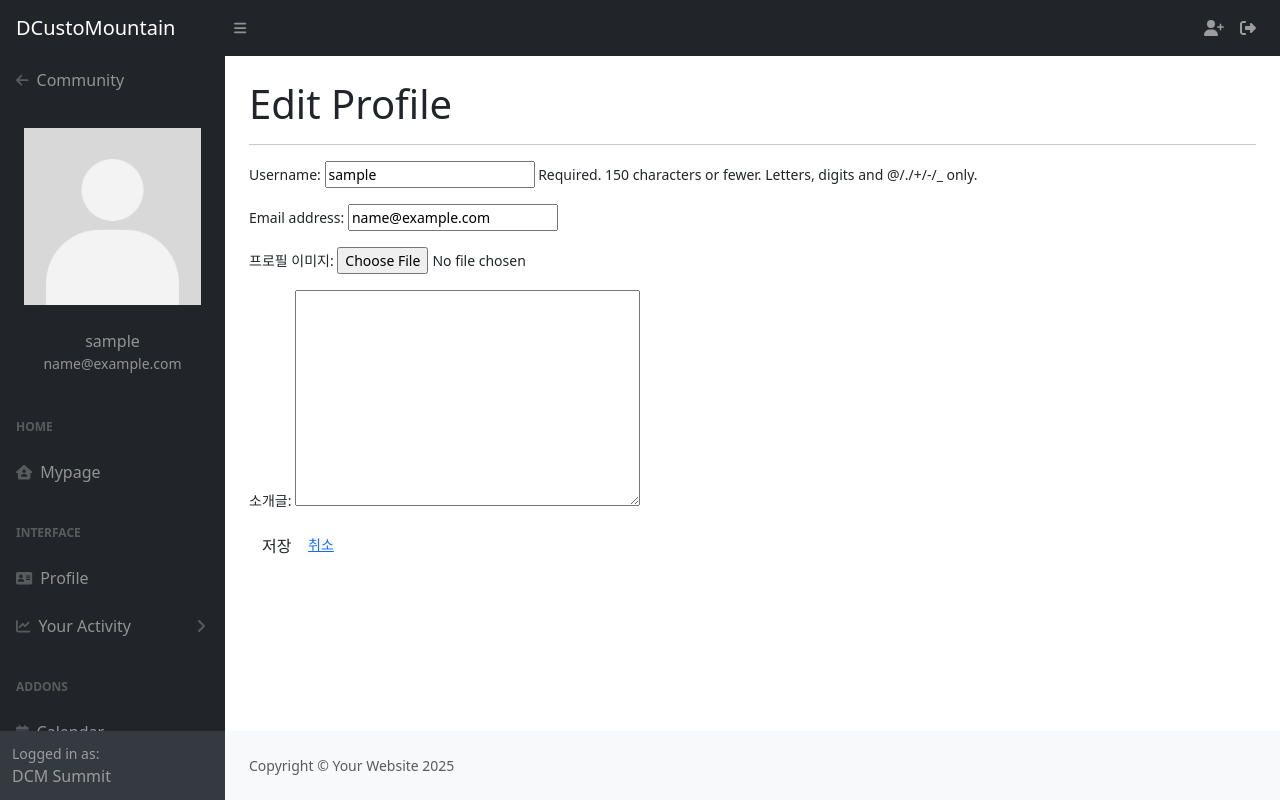
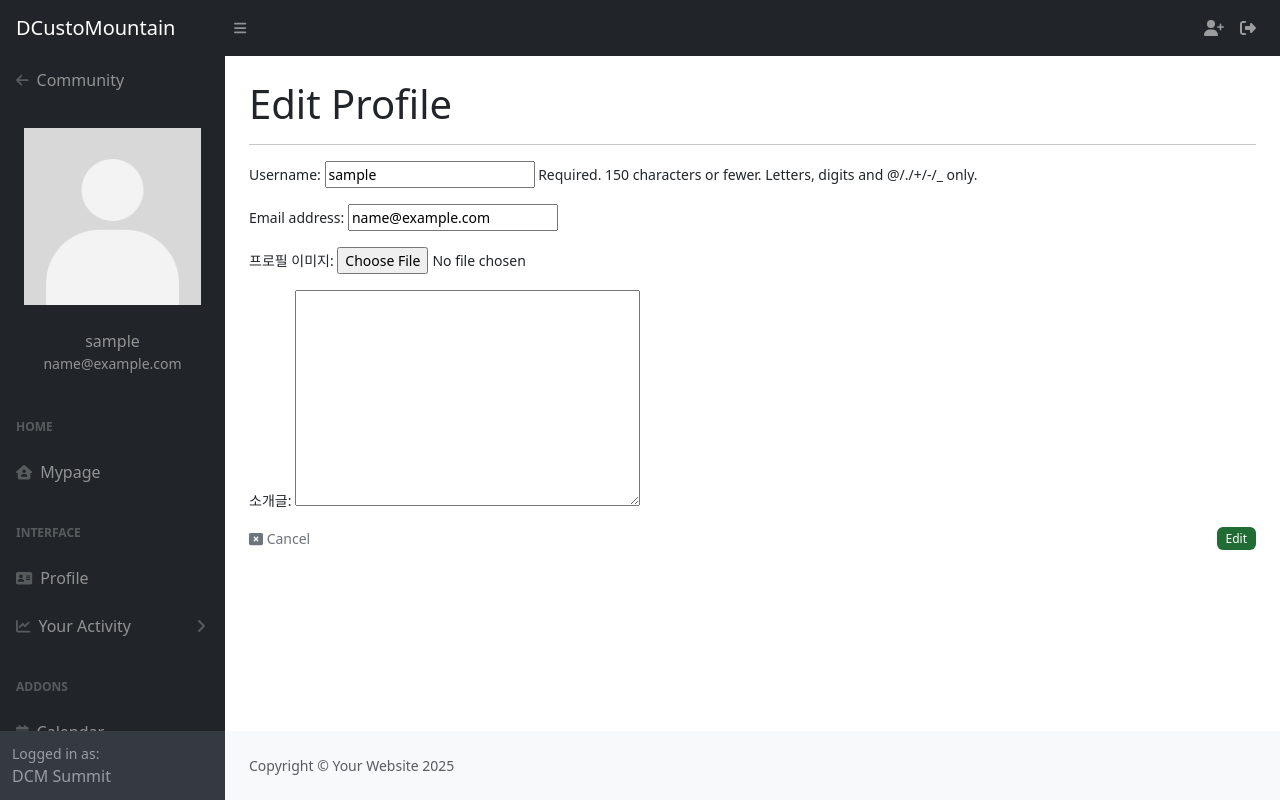
Before and after one commit to woojung99/DCustoMountain_summit, a Django app: page /users/1/edit_profile/ in a window 1280 px wide. Run offline with Django 5.2, Linux system fonts and the light colour scheme; the visitor is signed in with stand-in values (Sample User, id 1); some libraries are stand-ins or nearby versions.

Commit message:
유진님코드main에반영

```diff
--- a/DCustoMountain/mountains/views.py
+++ b/DCustoMountain/mountains/views.py
@@ -7,7 +7,7 @@ def infopage(request):
     form = FilterForm(request.GET or None)
     mountains = Mountain.objects.all()
     location = request.GET.get("location", None)
-    difficulty = request.GET.get("height", None)
+    difficulty = request.GET.get("difficulty", None)
     leadtime = request.GET.get("leadtime", None)
     if location:
         mountains = mountains.filter(location__contains=location)
--- a/DCustoMountain/templates/mountains/infopage.html
+++ b/DCustoMountain/templates/mountains/infopage.html
@@ -21,7 +21,7 @@
                     </div>
                     <hr class="main-divider" />
                     <div class="small justify-content-between mt-2 mb-2">
-                        {% for choice in form.difficuly %}
+                        {% for choice in form.difficulty %}
                         {{ choice }}
                         {% endfor %}
                     </div>
@@ -55,7 +55,7 @@
                 {% for mountain in page_obj %}
                     <div class="col mb-5">
                         <div class="card h-100">
-                            <img class="card-img-top" src="{{ mountain.mtn_image }}" alt="" width="232" height="154.97"/>
+                            <img class="card-img-top" src="{{ mountain.mtn_image.url }}" alt="" />
                             <div class="card-body p-4">
                                 <div class="text-center">
                                     <h5 class="fw-bolder">{{ mountain.name }}</h5>
--- a/DCustoMountain/templates/mountains/mountain_detail.html
+++ b/DCustoMountain/templates/mountains/mountain_detail.html
@@ -21,7 +21,7 @@
     <div class="container px-4 px-lg-5 mt-3">
         <div class="row">
             <div class="col-xl-4 col-md-4">
-                <img src="{{ mountain.mtn_image }}" alt="" class="img-fluid w-100"  width="492" height="373.91">
+                <img src="{{ mountain.mtn_image.url }}" alt="" class="img-fluid w-100" width="492" height="373.91">
             </div>
             <div class="col-xl-8 col-md-8">
                 <hr class="main-divider" />
--- a/DCustoMountain/templates/users/edit_profile.html
+++ b/DCustoMountain/templates/users/edit_profile.html
@@ -11,8 +11,14 @@
             <li class="list-group-item">
                 <div class="small justify-content-between mt-2 mb-2">
                     {{ form.as_p }}
-                    <button type="submit" class="btn btn-signup">저장</button>
-                    <a href="{% url 'users:profile' user_id=request.user.id %}">취소</a>
+                </div>
+                <div class="small d-flex align-items-center justify-content-between mt-2 mb-2">
+                    <a class="text-decoration-none" href="{% url 'users:profile' user_id=request.user.id %}">
+                        <div class="text-secondary"><i class="fa-solid fa-rectangle-xmark"></i> Cancel</div>
+                    </a>
+                    <button type="submit" class="btn text-white" style="--bs-btn-padding-y: .10rem; --bs-btn-padding-x: .5rem; --bs-btn-font-size: .75rem; background-color:#206c34;">
+                        Edit
+                    </button>
                 </div>
             </li>
         </form>
--- a/DCustoMountain/users/views.py
+++ b/DCustoMountain/users/views.py
@@ -198,7 +198,7 @@
     form = FilterForm(request.GET or None)
     mountains = Mountain.objects.all()
     location = request.GET.get("location", None)
-    difficulty = request.GET.get("height", None)
+    difficulty = request.GET.get("difficulty", None)
     leadtime = request.GET.get("leadtime", None)
     if location:
         mountains = mountains.filter(location__contains=location)
@@ -217,7 +217,7 @@
     form = FilterForm(request.GET or None)
     mountains = Mountain.objects.all()
     location = request.GET.get("location", None)
-    difficulty = request.GET.get("height", None)
+    difficulty = request.GET.get("difficulty", None)
     leadtime = request.GET.get("leadtime", None)
     if location:
         mountains = mountains.filter(location__contains=location)
```
